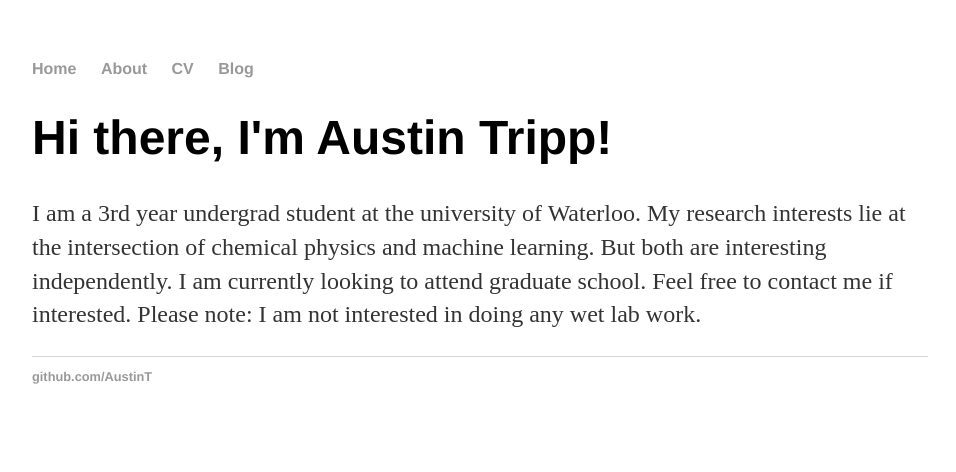
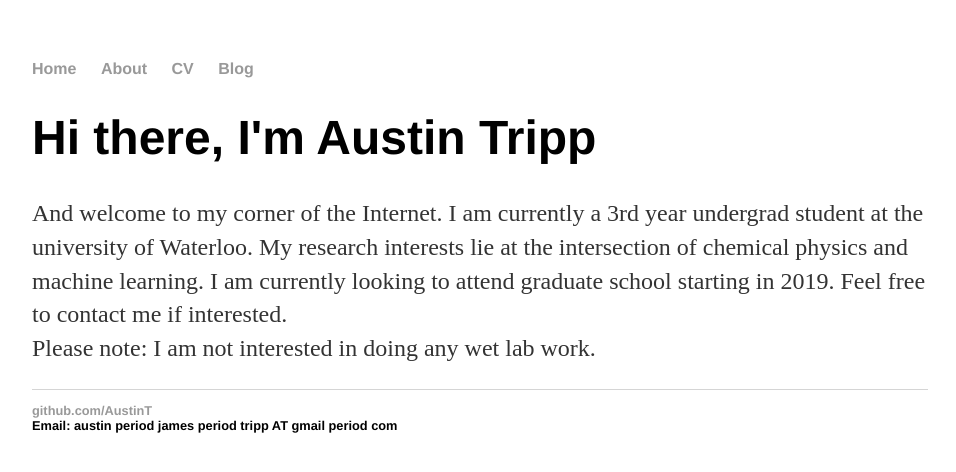
Before and after one commit to AustinT/AustinT.github.io, a Jekyll site: the page built from index.html, in a window 1280 px wide. Shown: the top 472 px of the page, without its empty margins (160-1116 px from the left). Built offline with Jekyll 4.4.1, drawn with Linux system fonts in a browser that asks for light colours.

```diff
--- a/_layouts/default.html
+++ b/_layouts/default.html
@@ -21,7 +21,8 @@
 			</div><!-- /.container -->
 			<footer>
 	    		<ul>
-	        		<li><a href="https://github.com/AustinT">github.com/AustinT</a></li>
+	        		<li><a href="https://github.com/AustinT">github.com/AustinT</a></li><br>
+                    <li>Email: austin period james period tripp AT gmail period com</li>
 				</ul>
 			</footer>
 		</body>
--- a/index.html
+++ b/index.html
@@ -2,12 +2,12 @@
 layout: default
 title: Austin Tripp
 ---
-<div class="blurb">
-	<h1>Hi there, I'm Austin Tripp!</h1>
-	<p>I am a 3rd year undergrad student at the university of Waterloo.
-         My research interests lie at the intersection of chemical physics and machine learning.
-         But both are interesting independently.
-         I am currently looking to attend graduate school. Feel free to contact me if interested.
-
-         Please note: I am not interested in doing any wet lab work.</p>
+<div class="main_page">
+	<h1>Hi there, I'm Austin Tripp</h1>
+	<p>And welcome to my corner of the Internet.
+    I am currently a 3rd year undergrad student at the university of Waterloo.
+     My research interests lie at the intersection of chemical physics and machine learning.
+     I am currently looking to attend graduate school starting in 2019. Feel free to contact me if interested.
+     <br>
+     Please note: I am not interested in doing any wet lab work.</p>
 </div><!-- /.blurb -->
```
Also changed, not shown: _includes/analytics.html (added, +10 -0 lines), about/index.html (+58 -1 lines), cv/index.html (+13 -1 lines), 1 other file.
